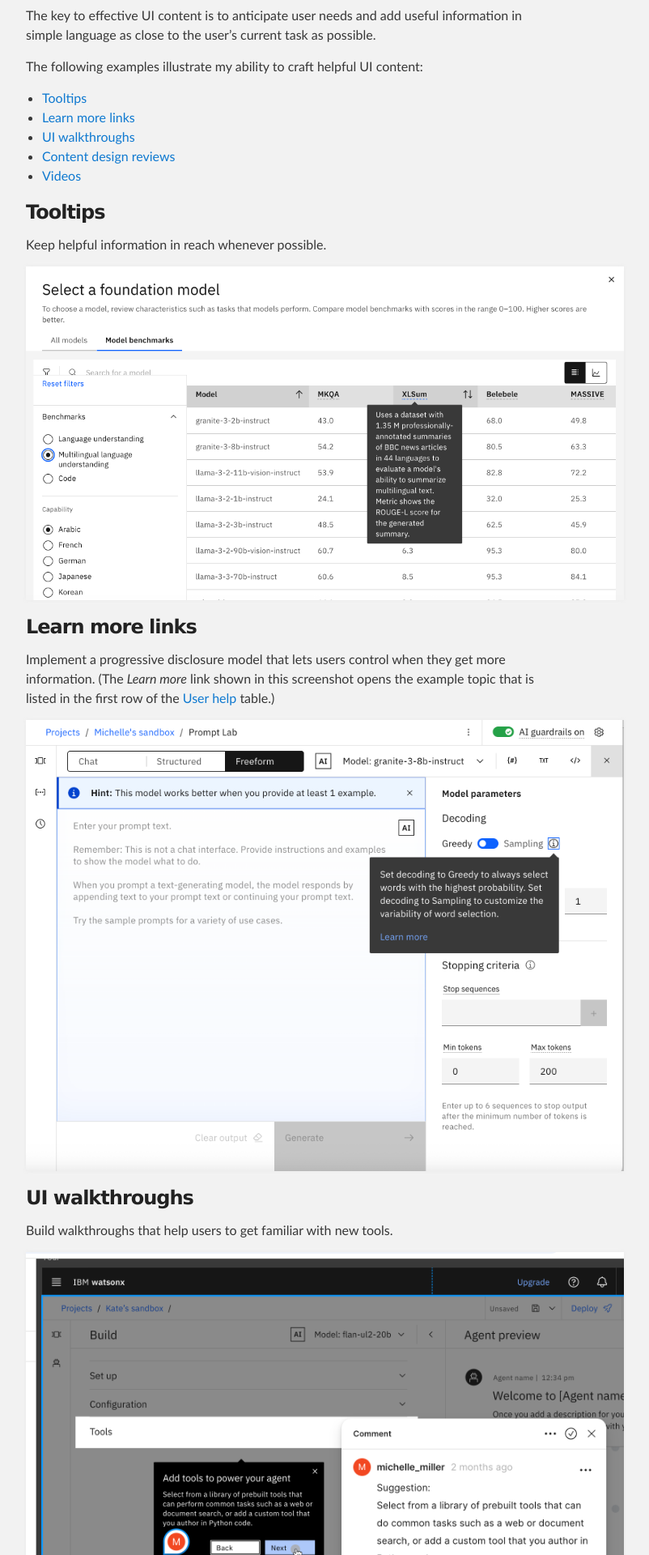
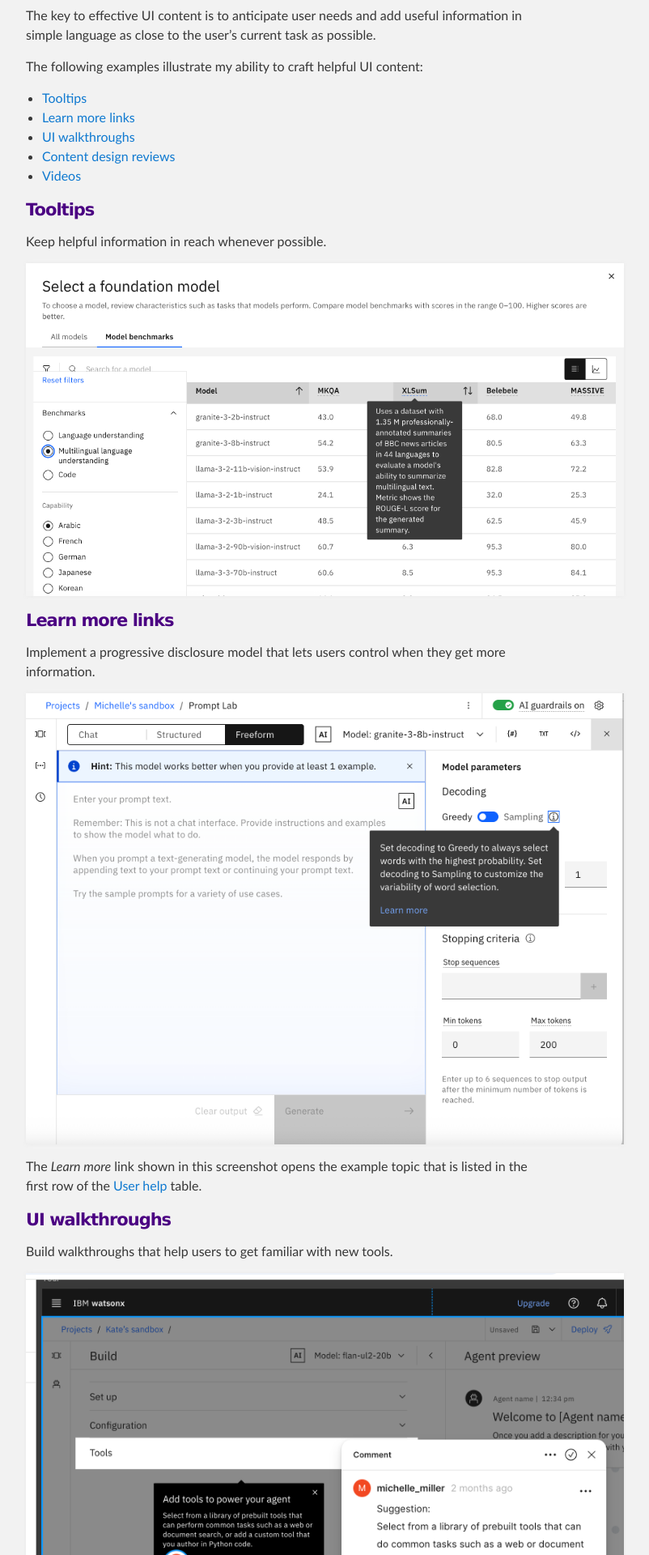
Before and after one commit to michelle-miller/michelle-miller.github.io, a Jekyll site: the page built from index.md, in a window 1280 px wide. Shown: the part 664-2584 px from the top of the page at 81% size, without its empty margins (288-1090 px from the left). Built offline with Jekyll 4.4.1, drawn with Linux system fonts in a browser that asks for light colours; our own code applies the rules of GitHub Pages for plain Markdown files.

Commit message:
changing h3 size and color

```diff
--- a/_sass/jekyll-theme-slate.scss
+++ b/_sass/jekyll-theme-slate.scss
@@ -73,19 +73,20 @@ h2 {
 }
 
 h3 {
-  font-size: 24px;
+  font-size: 21px;
+  color:#4B0082;
 }
 
 h4 {
-  font-size: 21px;
+  font-size: 18px;
 }
 
 h5 {
-  font-size: 18px;
+  font-size: 16px;
 }
 
 h6 {
-  font-size: 16px;
+  font-size: 14px;
 }
 
 p {
--- a/index.md
+++ b/index.md
@@ -30,9 +30,11 @@ Keep helpful information in reach whenever possible.
 
 ### Learn more links
 
-Implement a progressive disclosure model that lets users control when they get more information. (The *Learn more* link shown in this screenshot opens the example topic that is listed in the first row of the [User help](#user-help) table.)
+Implement a progressive disclosure model that lets users control when they get more information.
 
 ![Learn more link from the model parameters pane](https://michelle-miller.github.io/samples/progressive-disclosure-model-params.png)
+
+The *Learn more* link shown in this screenshot opens the example topic that is listed in the first row of the [User help](#user-help) table.
 
 ### UI walkthroughs
 
```
